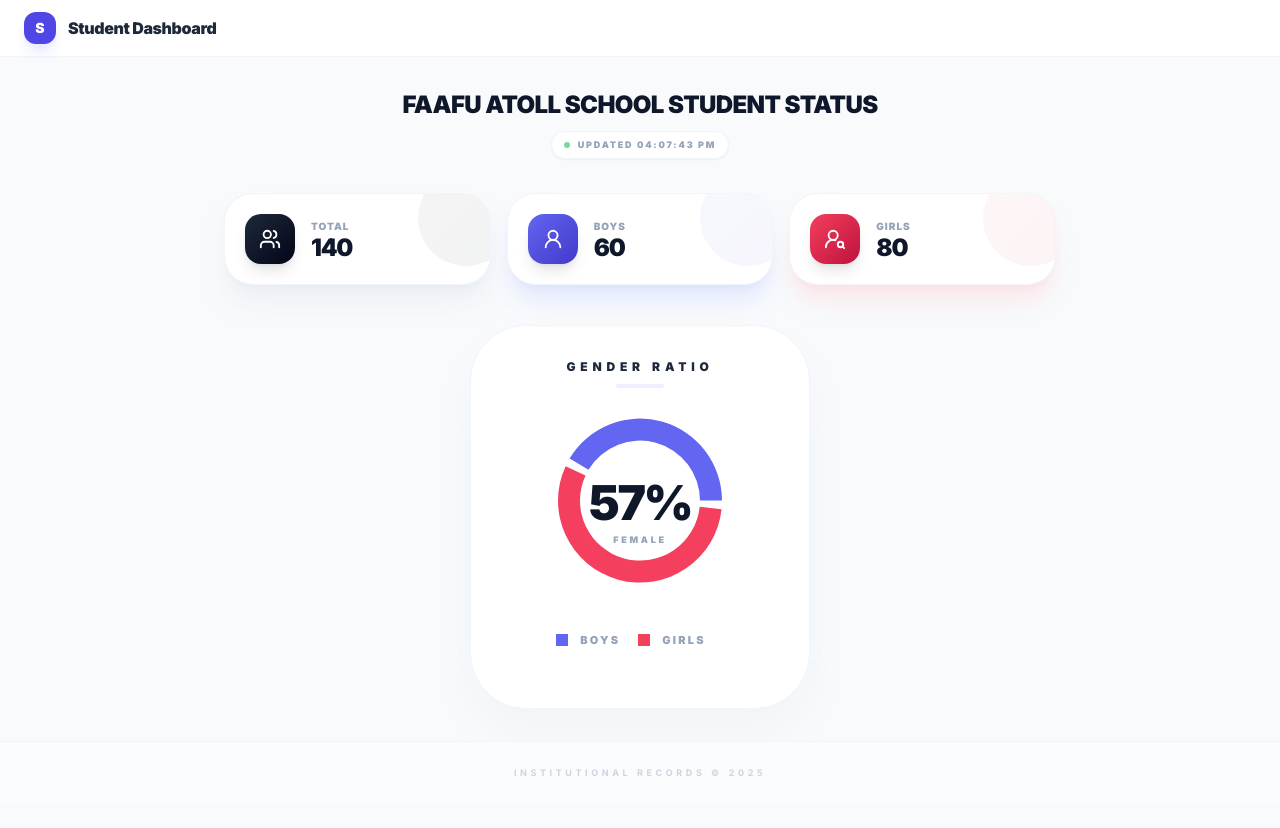
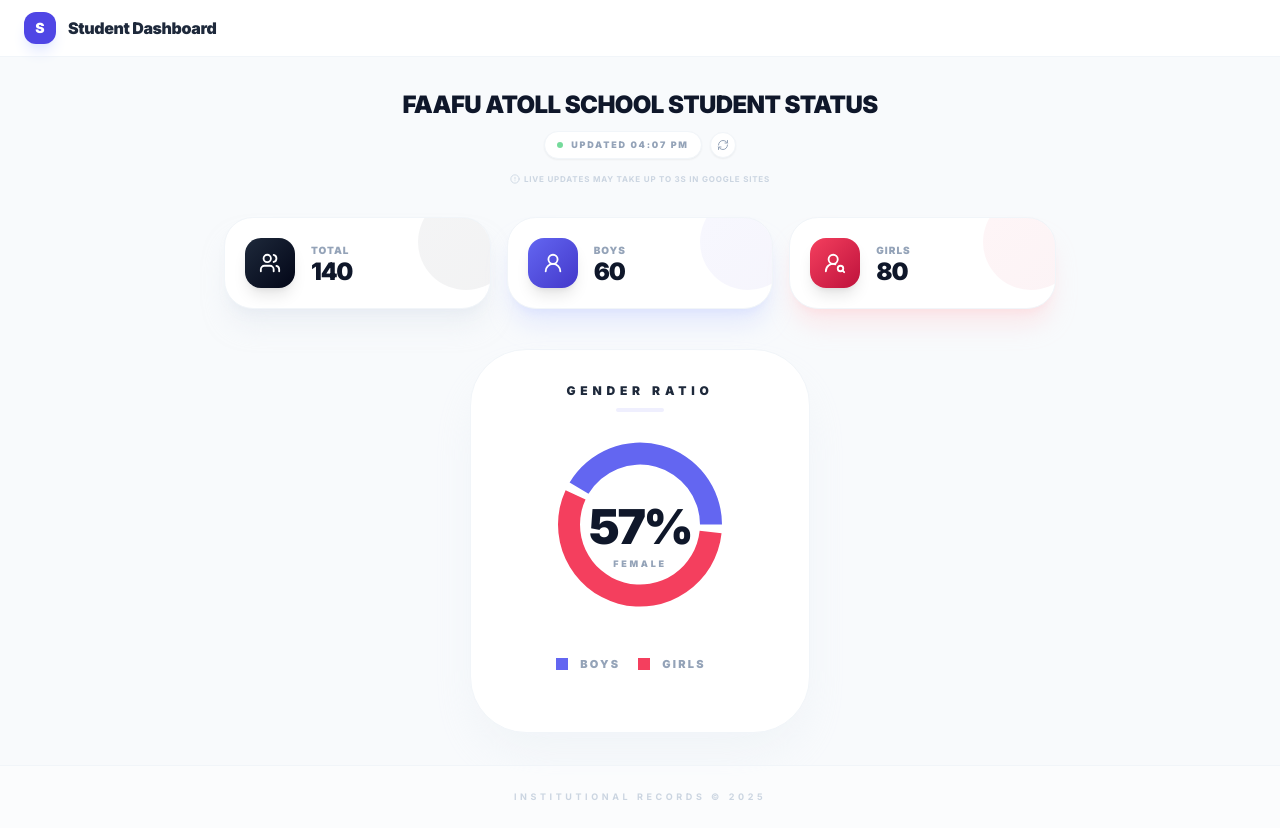
Before and after one commit to samm22174-beep/edu-stats-dashboard, a React (Vite) app: page / in a window 1280 px wide. Before the commit the page ends 804 px from the top, so only its background shows below. Built offline with nearby package versions, Linux system fonts and the light colour scheme.

Commit message:
Update PublicDashboard.tsx

```diff
--- a/PublicDashboard.tsx
+++ b/PublicDashboard.tsx
@@ -1,6 +1,6 @@
 import React, { useEffect, useState } from 'react';
 import { StudentStats } from './types';
-import { Users, UserRound, UserRoundSearch, Clock, RefreshCw } from 'lucide-react';
+import { Users, UserRound, UserRoundSearch, Clock, RefreshCw, AlertCircle } from 'lucide-react';
 import {
   PieChart,
   Pie,
@@ -12,6 +12,7 @@ import {
 
 interface Props {
   stats: StudentStats;
+  onManualRefresh: () => void;
 }
 
 const StatCard: React.FC<{
@@ -35,7 +36,7 @@ const StatCard: React.FC<{
   </div>
 );
 
-const PublicDashboard: React.FC<Props> = ({ stats }) => {
+const PublicDashboard: React.FC<Props> = ({ stats, onManualRefresh }) => {
   const [isSyncing, setIsSyncing] = useState(false);
 
   useEffect(() => {
@@ -55,13 +56,29 @@ const PublicDashboard: React.FC<Props> = ({ stats }) => {
     <div className="space-y-8 animate-in fade-in slide-in-from-bottom-4 duration-500">
       <div className="text-center space-y-2">
         <h2 className="text-xl md:text-2xl font-black text-slate-900 tracking-tight uppercase">Faafu Atoll School Student Status</h2>
-        <div className="flex items-center justify-center h-8">
-           <p className={`text-[9px] font-black uppercase tracking-[0.2em] flex items-center bg-white px-3 py-1.5 rounded-full border transition-all duration-500 ${
-              isSyncing ? 'border-indigo-500 text-indigo-600 shadow-md ring-4 ring-indigo-500/10' : 'border-slate-100 text-slate-400 shadow-sm'
-            }`}>
-            {isSyncing ? <RefreshCw size={10} className="mr-1.5 animate-spin" /> : <div className="w-1.5 h-1.5 rounded-full bg-green-500 mr-2 animate-pulse" />}
-            {isSyncing ? 'Syncing Live...' : `Updated ${new Date(stats.lastUpdated).toLocaleTimeString([], { hour: '2-digit', minute: '2-digit', second: '2-digit' })}`}
-          </p>
+
+        <div className="flex flex-col items-center space-y-3">
+          <div className="flex items-center justify-center h-8 space-x-2">
+             <div className={`text-[9px] font-black uppercase tracking-[0.2em] flex items-center bg-white px-3 py-1.5 rounded-full border transition-all duration-500 ${
+                isSyncing ? 'border-indigo-500 text-indigo-600 shadow-md ring-4 ring-indigo-500/10' : 'border-slate-100 text-slate-400 shadow-sm'
+              }`}>
+              {isSyncing ? <RefreshCw size={10} className="mr-1.5 animate-spin" /> : <div className="w-1.5 h-1.5 rounded-full bg-green-500 mr-2 animate-pulse" />}
+              {isSyncing ? 'Syncing Live...' : `Updated ${new Date(stats.lastUpdated).toLocaleTimeString([], { hour: '2-digit', minute: '2-digit' })}`}
+            </div>
+
+            <button
+              onClick={onManualRefresh}
+              className="p-1.5 bg-white border border-slate-100 rounded-full text-slate-400 hover:text-indigo-600 hover:border-indigo-200 transition-all shadow-sm"
+              title="Force Refresh Data"
+            >
+              <RefreshCw size={12} />
+            </button>
+          </div>
+
+          <div className="flex items-center text-[8px] font-bold text-slate-300 uppercase tracking-widest">
+            <AlertCircle size={10} className="mr-1" />
+            Live updates may take up to 3s in Google Sites
+          </div>
         </div>
       </div>
 
```
